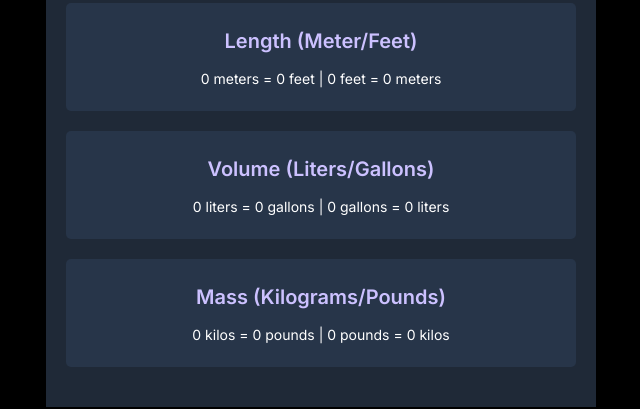
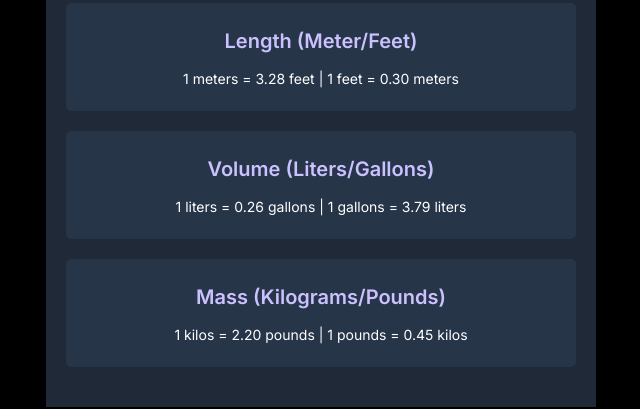
Before and after one commit to mekoness/scrimba-unitconvert, a plain HTML site: page index.html in a window 1280 px wide. Shown: the part 324-733 px from the top of the page, without its empty margins (319-959 px from the left). Drawn offline with Linux system fonts and the light colour scheme.

Commit message:
Working Ver 1.1

```diff
--- a/index.html
+++ b/index.html
@@ -20,15 +20,15 @@
         <div class="boxes-container">
             <div class="box">
                 <h2 class="box-label">Length (Meter/Feet)</h2>
-                <p id="length-txt">0 meters = 0 feet | 0 feet = 0 meters</p>
+                <p id="length-txt">1 meters = 3.28 feet | 1 feet = 0.30 meters</p>
             </div>
             <div class="box">
                 <h2 class="box-label">Volume (Liters/Gallons)</h2>
-                <p id="volume-txt">0 liters = 0 gallons | 0 gallons = 0 liters</p>
+                <p id="volume-txt">1 liters = 0.26 gallons | 1 gallons = 3.79 liters</p>
             </div>
             <div class="box">
                 <h2 class="box-label">Mass (Kilograms/Pounds)</h2>
-                <p id="mass-txt">0 kilos = 0 pounds | 0 pounds = 0 kilos</p>
+                <p id="mass-txt">1 kilos = 2.20 pounds | 1 pounds = 0.45 kilos</p>
             </div>
         </div>
     </div>
```
